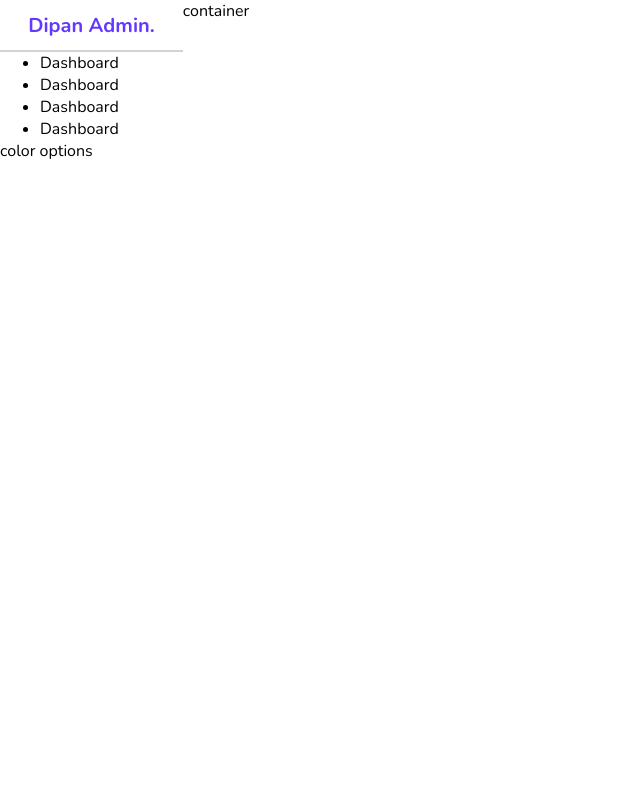
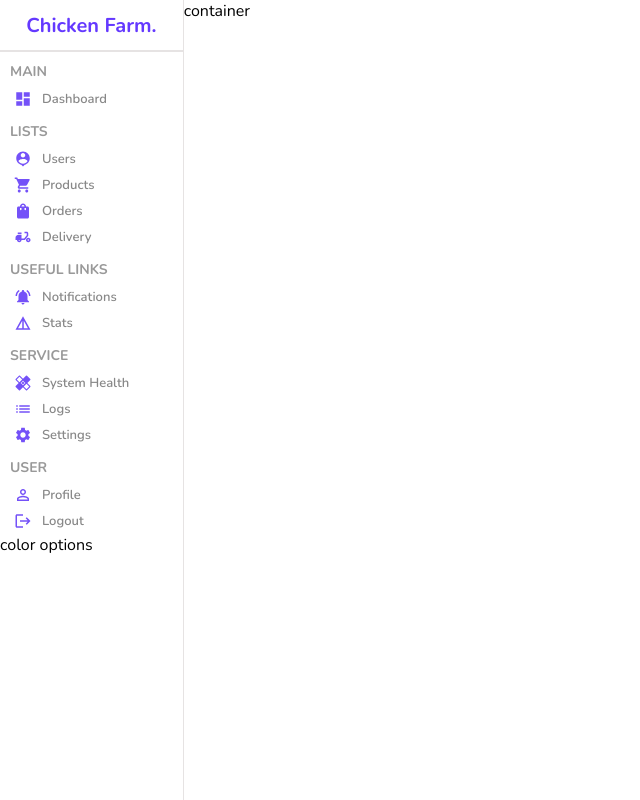
Before and after one commit to dipanc1/react-admin-dashboard, a React (Create React App) app: page / in a window 1280 px wide. Shown: the whole page, without its empty margins (0-640 px from the left). Built offline with nearby package versions, Linux system fonts and the light colour scheme; the HTML template or start-up script is replaced by a standard one.

Commit message:
side bar css, adding material icons and stuff

```diff
--- a/package.json
+++ b/package.json
@@ -1,8 +1,12 @@
 {
-    "name": "admin-dashbaord",
+    "name": "admin-dashboard",
     "version": "0.1.0",
     "private": true,
     "dependencies": {
+        "@emotion/react": "^11.8.2",
+        "@emotion/styled": "^11.8.1",
+        "@mui/icons-material": "^5.5.0",
+        "@mui/material": "^5.5.0",
         "@testing-library/jest-dom": "^5.16.2",
         "@testing-library/react": "^12.1.3",
         "@testing-library/user-event": "^13.5.0",
--- a/src/components/sidebar/Sidebar.jsx
+++ b/src/components/sidebar/Sidebar.jsx
@@ -1,3 +1,4 @@
+import { DashboardSharp, ShoppingBag, ShoppingCart, NotificationsActive, Healing, List, Settings, PersonOutline, Logout, PersonPin, DeliveryDining, Details } from '@mui/icons-material'
 import React from 'react'
 import './sidebar.scss'
 
@@ -6,23 +7,64 @@ const Sidebar = () => {
     <div className='sidebar'>
       <div className="top">
         <span className="logo">
-          Dipan Admin.
+          Chicken Farm.
         </span>
       </div>
       <hr />
       <div className="center">
         <ul>
+          <p className="title">MAIN</p>
           <li>
+            <DashboardSharp className="icon" />
             <span>Dashboard</span>
           </li>
+          <p className="title">LISTS</p>
           <li>
-            <span>Dashboard</span>
+            <PersonPin className="icon" />
+            <span>Users</span>
           </li>
           <li>
-            <span>Dashboard</span>
+            <ShoppingCart className="icon" />
+            <span>Products</span>
           </li>
           <li>
-            <span>Dashboard</span>
+            <ShoppingBag className="icon" />
+            <span>Orders</span>
+          </li>
+          <li>
+            <DeliveryDining className="icon" />
+            <span>Delivery</span>
+          </li>
+          <p className="title">USEFUL LINKS</p>
+          <li>
+            <NotificationsActive className="icon" />
+            <span>Notifications</span>
+          </li>
+          <li>
+            <Details className="icon" />
+            <span>Stats</span>
+          </li>
+          <div className="title">SERVICE</div>
+          <li>
+            <Healing className="icon" />
+            <span>System Health</span>
+          </li>
+          <li>
+            <List className="icon" />
+            <span>Logs</span>
+          </li>
+          <li>
+            <Settings className="icon" />
+            <span>Settings</span>
+          </li>
+          <div className="title">USER</div>
+          <li>
+            <PersonOutline className="icon" />
+            <span>Profile</span>
+          </li>
+          <li>
+            <Logout className="icon" />
+            <span>Logout</span>
           </li>
         </ul>
       </div>
--- a/src/components/sidebar/sidebar.scss
+++ b/src/components/sidebar/sidebar.scss
@@ -1,5 +1,8 @@
 .sidebar {
     flex: 1;
+    border-right: 0.5px solid rgb(230, 227, 227);
+    min-height: 100vh;
+    background-color: #fff;
     .top {
         height: 50px;
         display: flex;
@@ -13,6 +16,40 @@
     }
     hr {
         height: 0;
-        border: 0.5px solid lightgray;
+        border: 0.5px solid rgb(230, 227, 227);
+    }
+    .center {
+        padding-left: 10px;
+        ul {
+            list-style: none;
+            margin: 0;
+            padding: 0;
+            .title {
+                font-size: 14px;
+                font-weight: bold;
+                color: #999;
+                margin-top: 10px;
+                margin-bottom: 5px;
+            }
+            li {
+                display: flex;
+                align-items: center;
+                padding: 4px;
+                cursor: pointer;
+                &:hover {
+                    background-color: #d6cbff;
+                }
+            }
+            .icon {
+                font-size: 18px;
+                color: #7451f8;
+            }
+            span {
+                font-size: 13px;
+                font-weight: 600;
+                color: #888;
+                margin-left: 10px;
+            }
+        }
     }
 }
```
Also changed, not shown: 1 other file (tests, documents, lock files or other folders).
